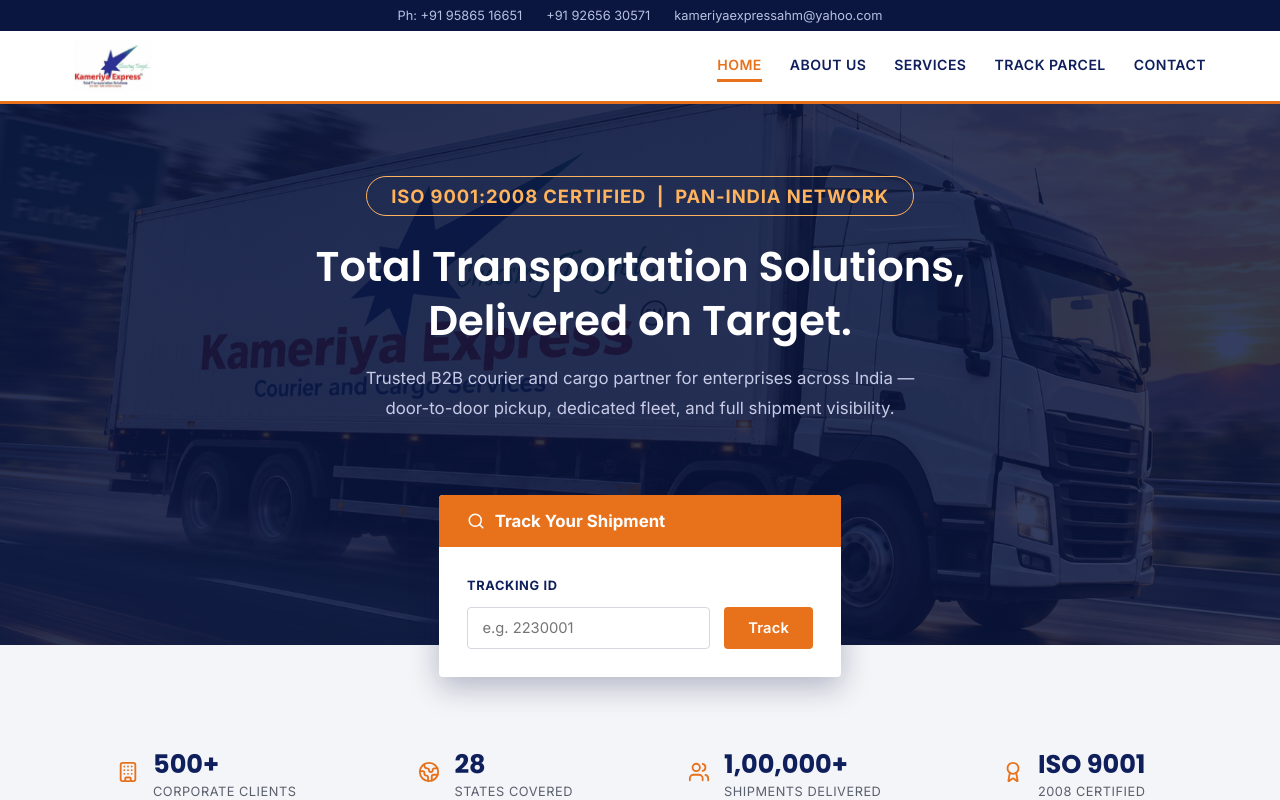
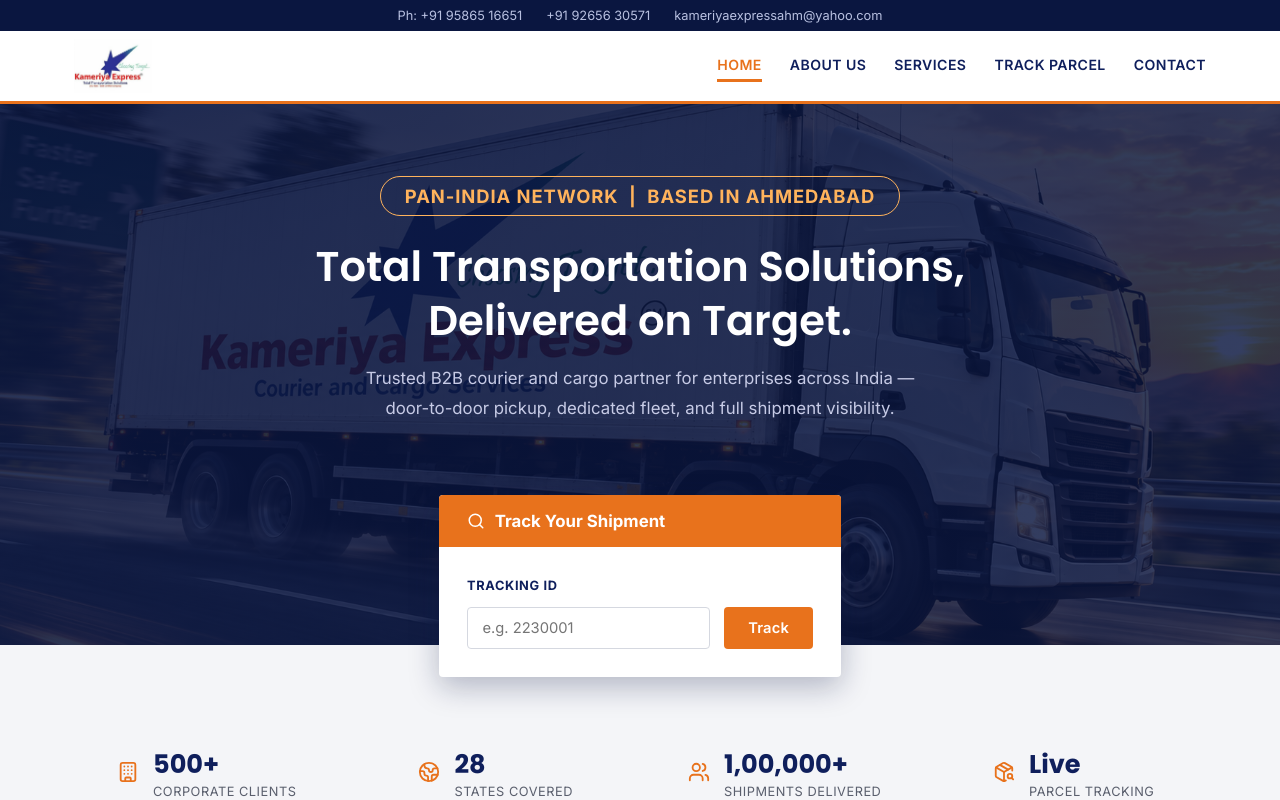
Before and after one commit to Kuldeep007Singh/kameriya-express-website, a React (Vite) app: page / in a window 1280 px wide. Shown: the top 800 px of the page. Built offline with nearby package versions, Linux system fonts and the light colour scheme; no server answers.

Commit message:
Update Home component stats and hero badge
Removed the Award icon and updated the stats section to include PackageSearch for live parcel tracking. Modified the hero badge text to reflect the company's base in Ahmedabad.

```diff
--- a/src/pages/Home.jsx
+++ b/src/pages/Home.jsx
@@ -2,7 +2,7 @@ import { useState } from 'react'
 import { useNavigate, Link } from 'react-router-dom'
 import {
   PackageSearch, Truck, Home as HomeIcon, Zap, Users, Star,
-  Building, Globe2, Award, Search,
+  Building, Globe2, Search,
 } from 'lucide-react'
 import './Home.css'
 
@@ -55,11 +55,12 @@ export default function Home() {
     },
   ]
 
+  // TODO: confirm the first three figures are accurate before keeping them public.
   const stats = [
     { icon: Building, value: '500+', label: 'Corporate Clients' },
     { icon: Globe2, value: '28', label: 'States Covered' },
     { icon: Users, value: '1,00,000+', label: 'Shipments Delivered' },
-    { icon: Award, value: 'ISO 9001', label: '2008 Certified' },
+    { icon: PackageSearch, value: 'Live', label: 'Parcel Tracking' },
   ]
 
   return (
@@ -67,7 +68,7 @@ export default function Home() {
       <section className="hero">
         <div className="container hero-inner">
           <div className="hero-copy">
-            <span className="hero-badge">ISO 9001:2008 Certified &nbsp;|&nbsp; Pan-India Network</span>
+            <span className="hero-badge">Pan-India Network &nbsp;|&nbsp; Based in Ahmedabad</span>
             <h1>Total Transportation Solutions, Delivered on Target.</h1>
             <p className="hero-sub">
               Trusted B2B courier and cargo partner for enterprises across India —
```
